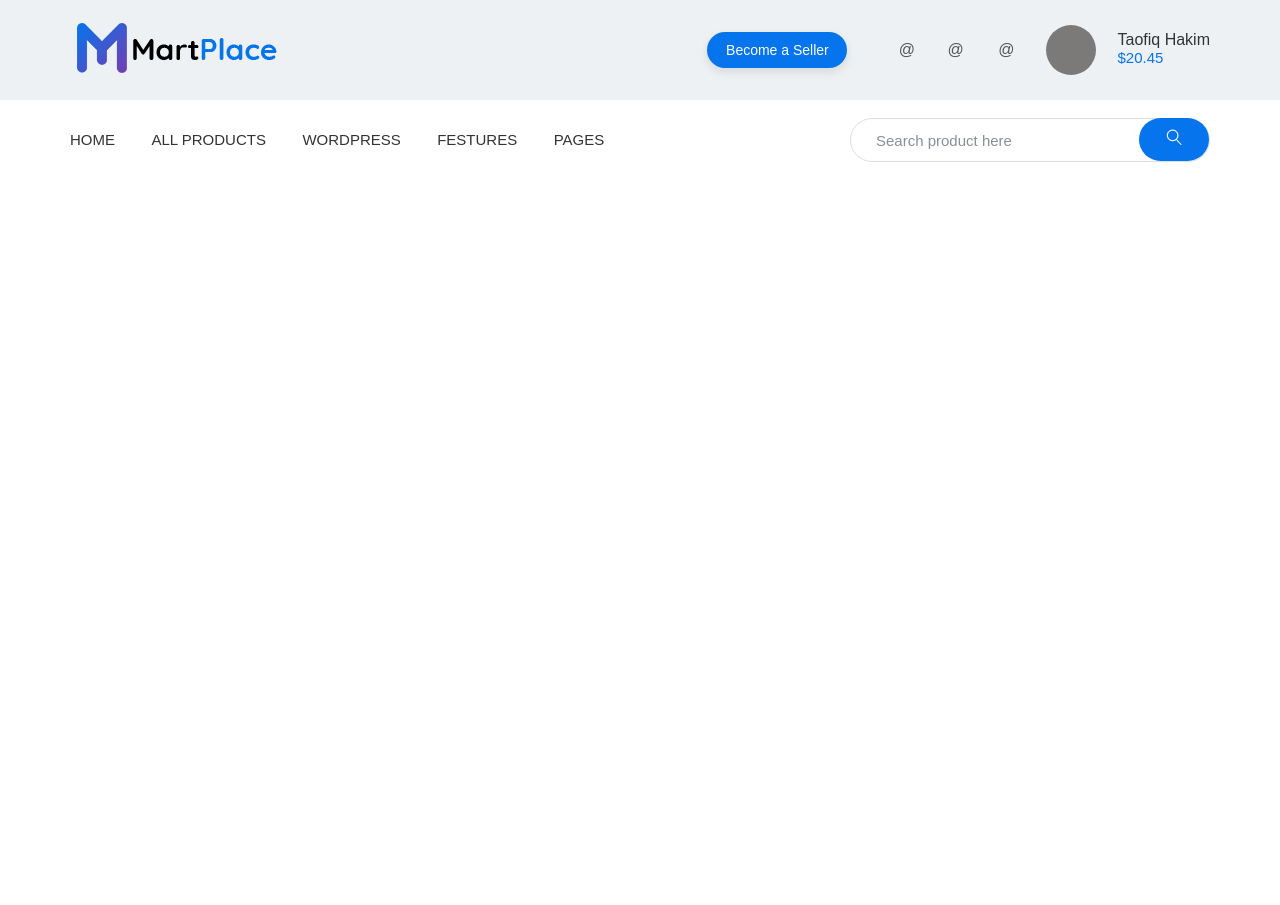
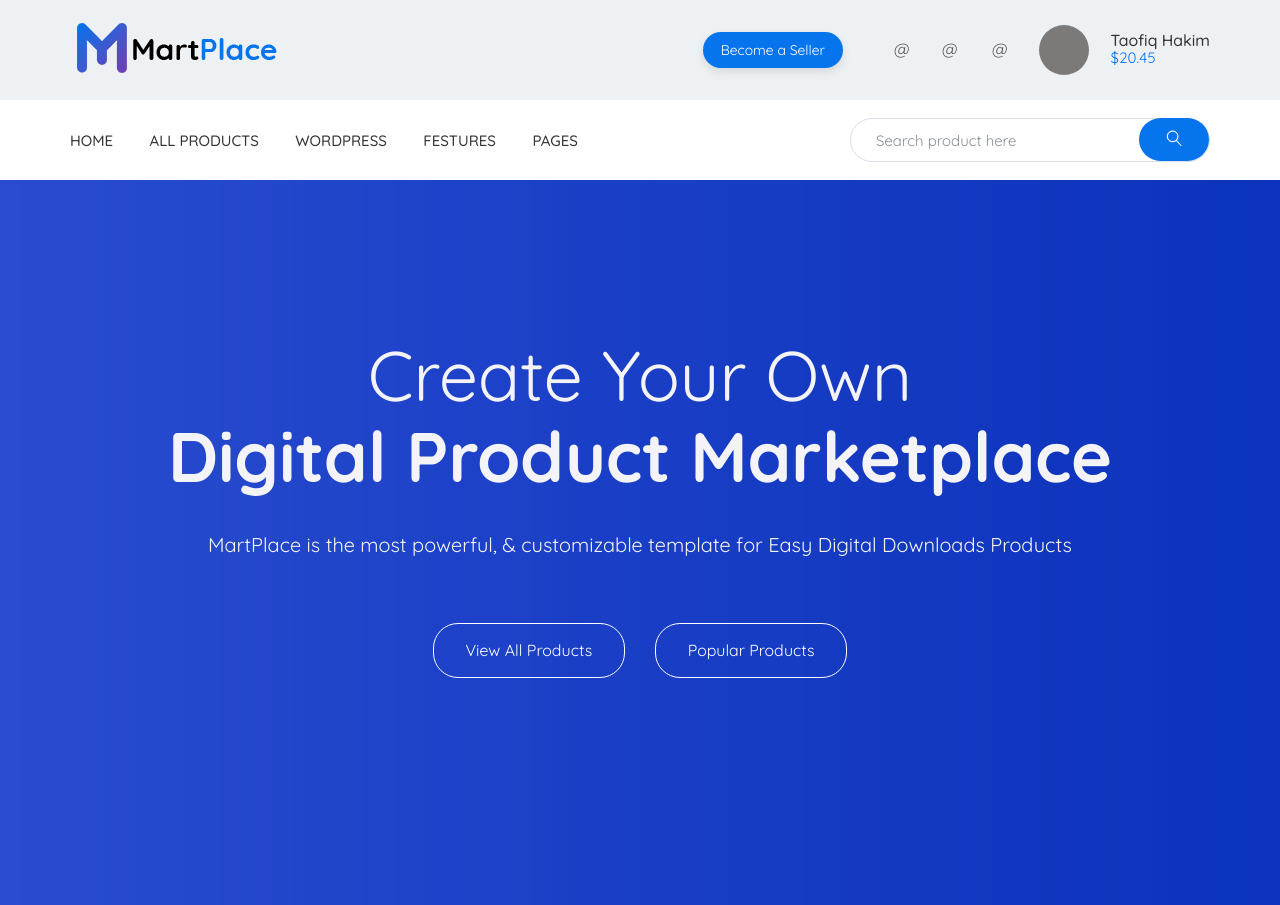
Before and after one commit to transformup/market, a website: page app/index.html in a window 1280 px wide. Before the commit the page ends 800 px from the top, so only its background shows below. Drawn offline with nearby package versions, Linux system fonts and the light colour scheme; files that its build step writes are made by us from their sources.

Commit message:
added intro

```diff
--- a/app/index.html
+++ b/app/index.html
@@ -5,8 +5,7 @@
     <meta charset="UTF-8">
     <meta name="viewport" content="width=device-width, initial-scale=1.0">
     <meta http-equiv="X-UA-Compatible" content="ie=edge">
-    <title>Document</title>
-    <link href="https://fonts.googleapis.com/css2?family=Quicksand:wght@400;500;700&display=swap" rel="stylesheet">
+    <title>MartPlace</title>
     <link rel="stylesheet" href="css/libs.min.css">
     <link rel="stylesheet" href="css/style.min.css">
 </head>
@@ -87,6 +86,27 @@
             </div>
         </div>
     </header>
+    <section class="intro">
+        <div class="container">
+            <div class="intro__inner">
+                <h1 class="intro__inner-title">
+                Create Your Own
+                <span>Digital Product Marketplace</span>
+                </h1>
+                <p class="intro__inner-text">
+                    MartPlace is the most powerful, & customizable template for Easy Digital Downloads Products
+                </p>
+                <div class="intro__inner-transition">
+                    <a class="view" href="#">
+                        View All Products
+                    </a>
+                    <a class="popular" href="#">
+                        Popular Products
+                    </a>
+                </div>
+            </div>
+        </div>
+    </section>
 
 
     <script src="https://ajax.googleapis.com/ajax/libs/jquery/3.5.1/jquery.min.js"></script>
--- a/app/scss/_fonts.scss
+++ b/app/scss/_fonts.scss
@@ -1,22 +1,23 @@
 @font-face {
-  font-family: "Quicksand-Regular", sans-serif;
+  font-family: "Quicksand-Regular";
 
-  src: url("./fonts/Quicksand-Regular.woff") format("woff"),
-       url("./fonts/Quicksand-Regular.woff2") format("woff2");
-
+  src: url("../fonts/Quicksand-Regular.woff2") format("woff2"),
+       url("../fonts/Quicksand-Regular.woff") format("woff");
+    display: swap;
 }
 
 @font-face {
-  font-family: "Quicksand-Medium", sans-serif;
+  font-family: "Quicksand-Medium";
 
-  src: url("./fonts/Quicksand-Medium.woff") format("woff"),
-       url("./fonts/Quicksand-Medium.woff2") format("woff2");
-
+  src: url("../fonts/Quicksand-Medium.woff2") format("woff2"),
+       url("../fonts/Quicksand-Medium.woff") format("woff");
+    display: swap;
 }
 
 @font-face {
-  font-family: "Quicksand-Bold", sans-serif;
+  font-family: "Quicksand-Bold";
 
-  src: url("./fonts/Quicksand-Bold.woff") format("woff"),
-       url("./fonts/Quicksand-Bold.woff2") format("woff2");
+  src: url("../fonts/Quicksand-Bold.woff2") format("woff2"),
+       url("../fonts/Quicksand-Bold.woff") format("woff");
+       display: swap;
 }
--- a/app/scss/_global.scss
+++ b/app/scss/_global.scss
@@ -14,6 +14,19 @@ a {
     color: $text;
 }
 
+h1, h2,
+h3, h4,
+h5, h6 {
+    margin: 0;
+    padding: 0;
+    font-size: inherit;
+}
+
+p {
+    margin: 0;
+    padding: 0;
+}
+
 ul,
 li {
     margin: 0;
@@ -22,7 +35,7 @@ li {
 }
 
 body {
-    font-family: "Quicksand-Regular", sans-serif;
+    font-family: "Quicksand-Regular";
     font-size: 16px;
     color: $text;
     font-weight: 400;
--- a/app/scss/style.scss
+++ b/app/scss/style.scss
@@ -1,6 +1,8 @@
 @import 'vars';
 @import 'global';
 @import 'fonts';
+
+// start header
 
 .header__top {
     background-color: #eef1f3;
@@ -63,7 +65,7 @@
         margin-left: 22px;
     a {
         display: block;
-        font-family: "Quicksand-Medium", sans-serif;
+        font-family: "Quicksand-Medium";
         font-weight: 500;
         color: #333333;
         padding-top: 6px;
@@ -72,7 +74,7 @@
 
 .user__prise {
         display: block;
-        font-family: "Quicksand-Regular", sans-serif;
+        font-family: "Quicksand-Regular";
         font-size: 15px;
         font-weight: 400;
         color: $bg;
@@ -99,7 +101,7 @@
         }
     }
     a {
-        font-family: "Quicksand-Medium", sans-serif;
+        font-family: "Quicksand-Medium";
         font-size: 15px;
         font-weight: 500;
         color: #333333;
@@ -126,7 +128,7 @@
     border: 1px solid transparent;
     border-radius: 25px;
     border-color: #d9dfe5;
-    font-family: "Quicksand-Regular", sans-serif;
+    font-family: "Quicksand-Regular";
     font-size: 15px;
     font-weight: 400;
     outline: none;
@@ -148,5 +150,71 @@
       top: 18px;
       width: 70px;
       height: 43px;
+      outline: none;
   }
 }
+// end header
+
+// start intro
+.intro {
+    background-image: url(../images/intro-bg.jpg);
+    background-repeat: no-repeat;
+    background-size: cover;
+    background-position: center;
+    min-height: 725px;
+}
+
+.intro__inner {
+    padding: 155px 0 100px;
+    display: flex;
+    align-items: center;
+    justify-self: center;
+    flex-direction: column;
+}
+.intro__inner-title{
+        padding-bottom: 37px;
+        font-family: "Quicksand-Regular";
+        font-size: 70px;
+        font-weight: 400;
+        text-align: center;
+        color: #f3f3f8;
+
+        span{
+            display: block;
+            font-weight: bold;
+            font-family: "Quicksand-Bold";
+        }
+}
+
+.intro__inner-text{
+        margin-bottom: 67px;
+        font-size: 20px;
+        font-weight: 500;
+        color: #f3f3f3;
+    }
+
+    .intro__inner-transition a {
+        width: 192px;
+        height: 55px;
+        color: #fff;
+        text-align: center;
+        padding-top: 17px;
+        border: 1px solid #fff;
+        border-radius: 25px;
+    }
+
+    .view {
+        margin-right: 13px;
+    }
+
+    .popular {
+        margin-left: 13px;
+    }
+
+    .view:hover,
+    .popular:hover {
+        background-color: #fff;
+        color: #0674ec;
+    }
+
+// end intro
```
Also changed, not shown: app/Quicksand/OFL.txt (deleted, +0 -93 lines), app/Quicksand/Quicksand-VariableFont_wght.ttf (deleted), app/Quicksand/README.txt (deleted), app/Quicksand/static/Quicksand-Light.ttf (deleted), app/Quicksand/static/Quicksand-SemiBold.ttf (deleted), app/css/style.min.css, app/images/intro-bg.jpg (added).
